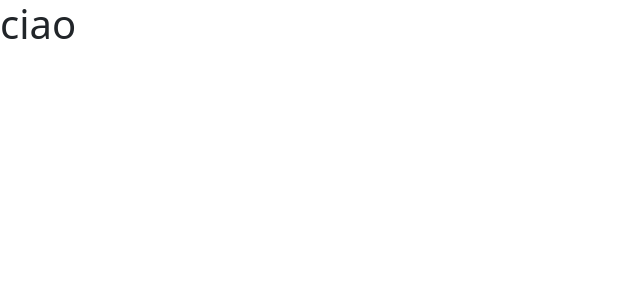
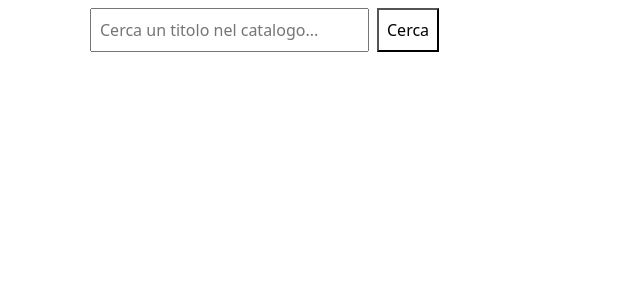
Before and after one commit to MatteoDiMartino/vite-boolflix, a Vue app: page / in a window 1280 px wide. Shown: the top 300 px of the page, without its empty margins (0-640 px from the left). Built offline with nearby package versions, Linux system fonts and the light colour scheme.

Commit message:
feat: add input txt and btn with base style

```diff
--- a/src/components/Appheader.vue
+++ b/src/components/Appheader.vue
@@ -8,7 +8,16 @@ export default {
 
 <template>
 
-<h1>ciao</h1>
+<header>
+    <div class="container">
+        <div class="row">
+            <div class="col">
+                <input type="text" placeholder="Cerca un titolo nel catalogo..." class="w-25 p-2 m-2">
+                <button class="p-2 bg-white">Cerca</button>
+            </div>
+        </div>
+    </div>
+</header>
 
 </template>
 
```
